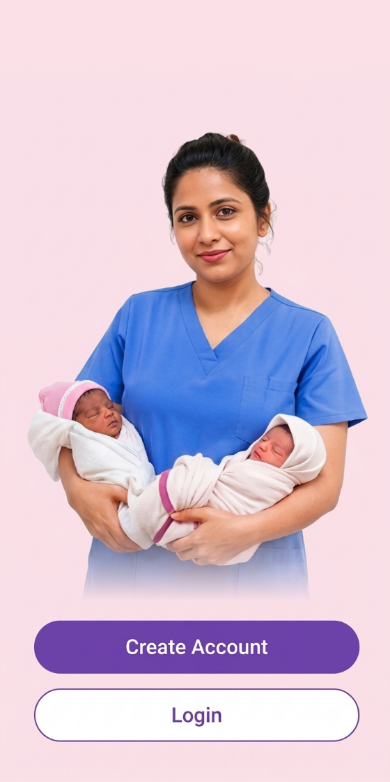
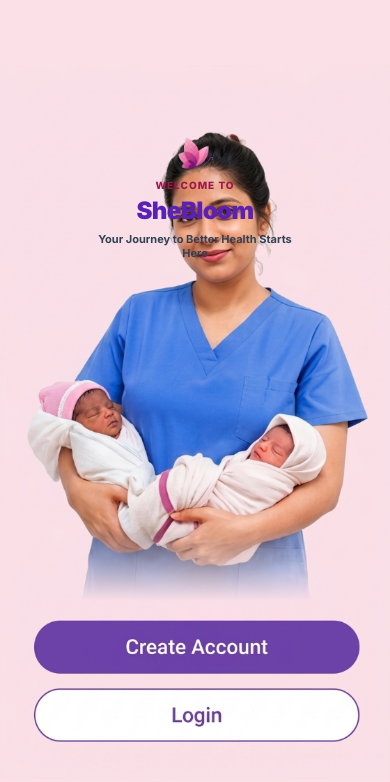
Before and after one commit to shebloom/frontend, a Next.js app: page / in a window 390 px wide. Shown: the top 782 px of the page. Built offline with nearby package versions, Linux system fonts and the light colour scheme; no server answers.

Commit message:
feat: add logo, app name, and tagline quote overlay to landing phone screen

```diff
--- a/app/page.tsx
+++ b/app/page.tsx
@@ -30,6 +30,20 @@
               alt="Onboarding"
               className="w-full h-full object-contain pointer-events-none select-none"
             />
+            {/* Logo and Tagline Overlay at the top */}
+            <div className="absolute top-[8%] left-0 right-0 flex flex-col items-center text-center pointer-events-none px-6">
+              {/* eslint-disable-next-line @next/next/no-img-element */}
+              <img
+                src="/images/logo_icon.png"
+                alt="SheBloom Logo"
+                className="w-12 h-12 object-contain"
+              />
+              <span className="text-[10px] font-extrabold text-[#9d174d] uppercase tracking-widest mt-2">Welcome to</span>
+              <h2 className="text-2xl font-black text-[#5b21b6] mt-0.5 tracking-tight">SheBloom</h2>
+              <p className="text-[11px] font-bold text-slate-700 mt-1.5 max-w-[200px] leading-tight">
+                Your Journey to Better Health Starts Here
+              </p>
+            </div>
             {/* Clickable zone for Create Account */}
             <button
               onClick={() => router.push('/signup')}
```
